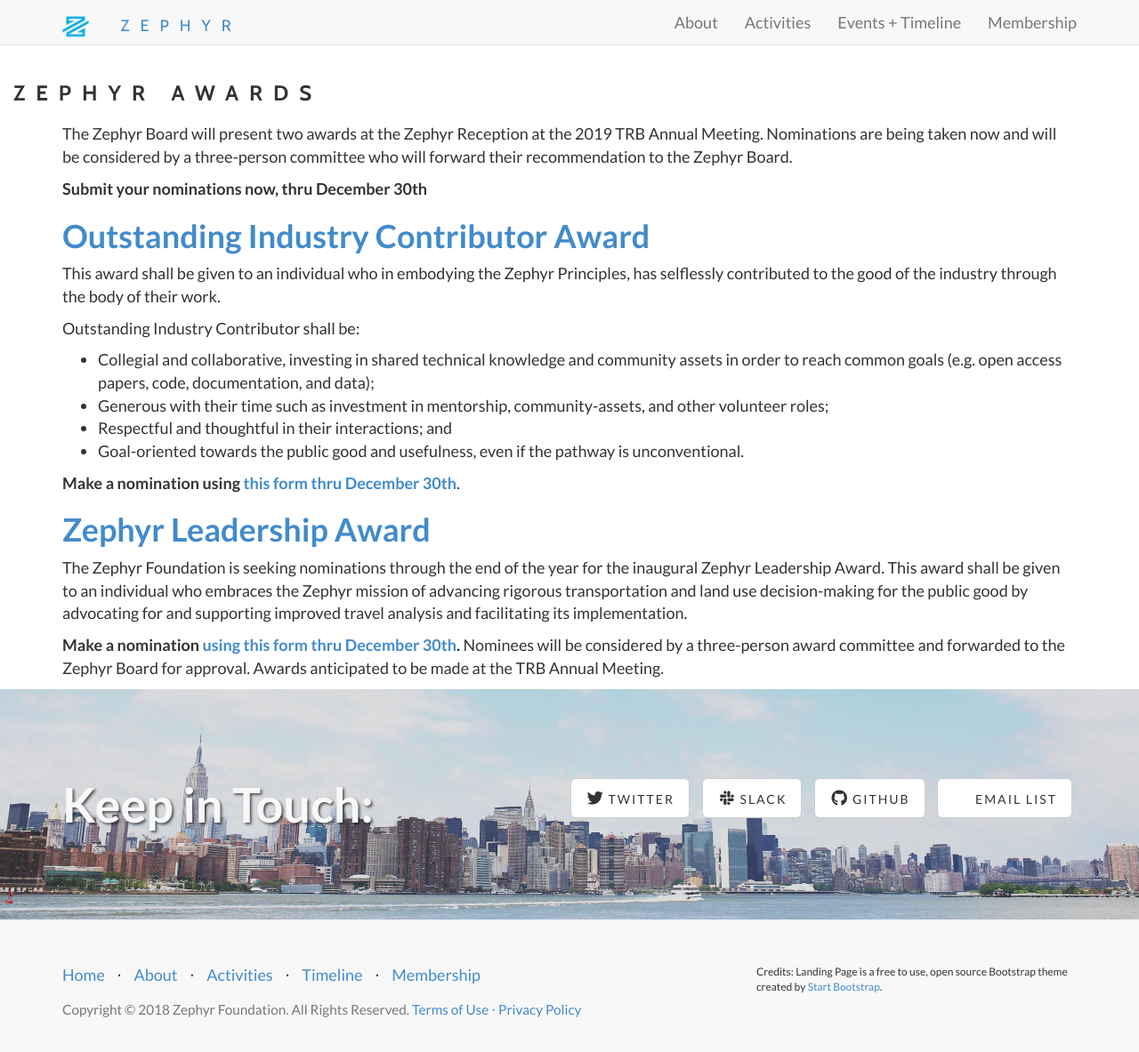
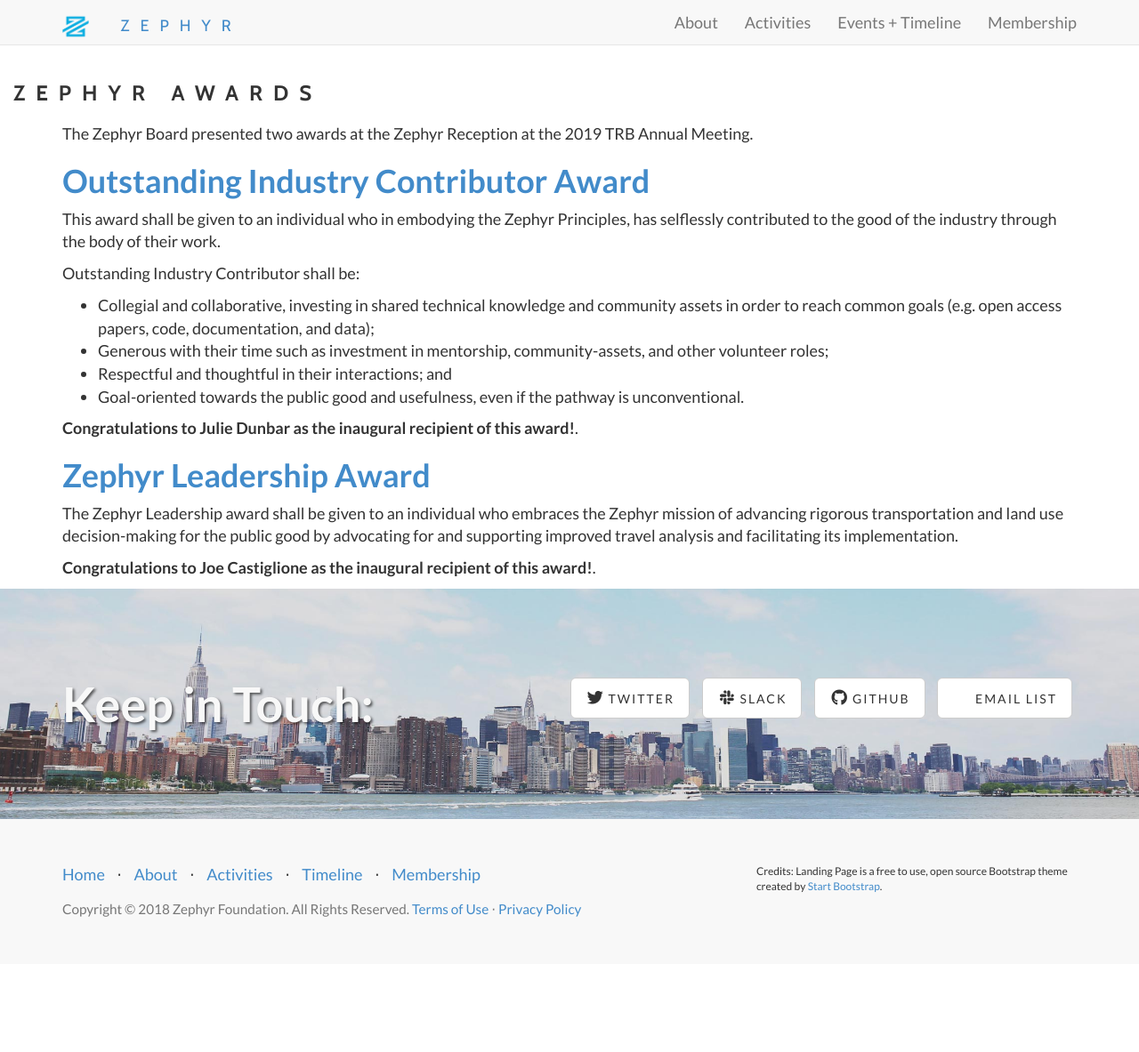
Before and after one commit to ZephyrTransport/zephyr-website, a Jekyll site: the page built from awards.md, in a window 1280 px wide and 1196 px high. Shown: the top 1183 px of the window at 89% size. Built offline with Jekyll 4.4.1, drawn with Linux system fonts in a browser that asks for light colours; nearby versions of some CDN libraries.

Commit message:
Add awardees

```diff
--- a/awards.md
+++ b/awards.md
@@ -4,9 +4,7 @@
 title: Zephyr Awards
 ---
 
-The Zephyr Board will present two awards at the Zephyr Reception at the 2019 TRB Annual Meeting.  Nominations are being taken now and will be considered by a three-person committee who will forward their recommendation to the Zephyr Board.
-
-**Submit your nominations now, thru December 30th**
+The Zephyr Board presented two awards at the Zephyr Reception at the 2019 TRB Annual Meeting.
 
 # [Outstanding Industry Contributor Award](/industry-contributor-award)
 This award shall be given to an individual who in embodying the Zephyr Principles, has selflessly contributed to the good of the industry through the body of their work.
@@ -18,9 +16,9 @@
  - Respectful and thoughtful in their interactions; and
  - Goal-oriented towards the public good and usefulness, even if the pathway is unconventional.
 
-**Make a nomination using [this form thru December 30th](https://goo.gl/forms/A0e1rd7bOfgN1Au83)**.
+**Congratulations to Julie Dunbar as the inaugural recipient of this award!**.
 
 # [Zephyr Leadership Award](/leadership-award)
-The Zephyr Foundation is seeking nominations through the end of the year for the inaugural Zephyr Leadership Award.  This award shall be given to an individual who embraces the Zephyr mission of advancing rigorous transportation and land use decision-making for the public good by advocating for and supporting improved travel analysis and facilitating its implementation.
+The Zephyr Leadership award shall be given to an individual who embraces the Zephyr mission of advancing rigorous transportation and land use decision-making for the public good by advocating for and supporting improved travel analysis and facilitating its implementation.
 
-**Make a nomination [using this form thru December 30th](https://goo.gl/forms/vru3aRGPd1qRgjYA2).** Nominees will be considered by a three-person award committee and forwarded to the Zephyr Board for approval. Awards anticipated to be made at the TRB Annual Meeting.
+**Congratulations to Joe Castiglione as the inaugural recipient of this award!**.
```
Also changed, not shown: industry-contributor-award.md (+6 -1 lines), leadership-award.md (+5 -1 lines).
